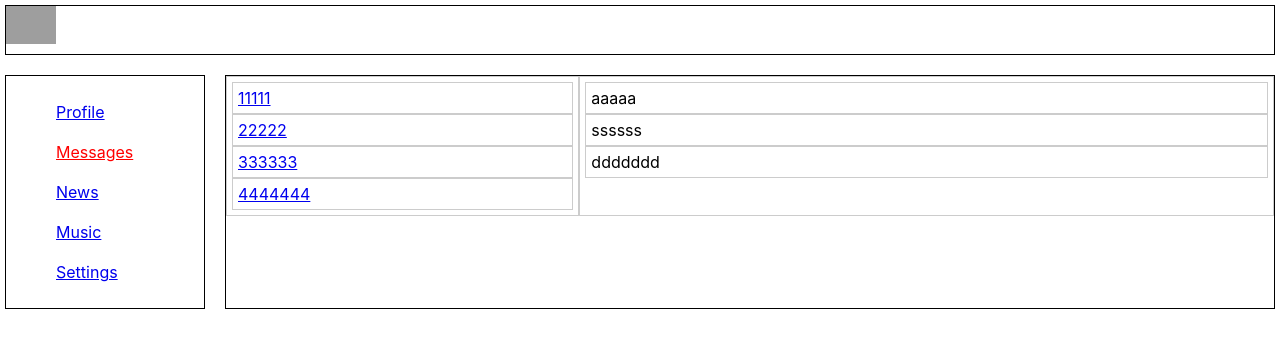
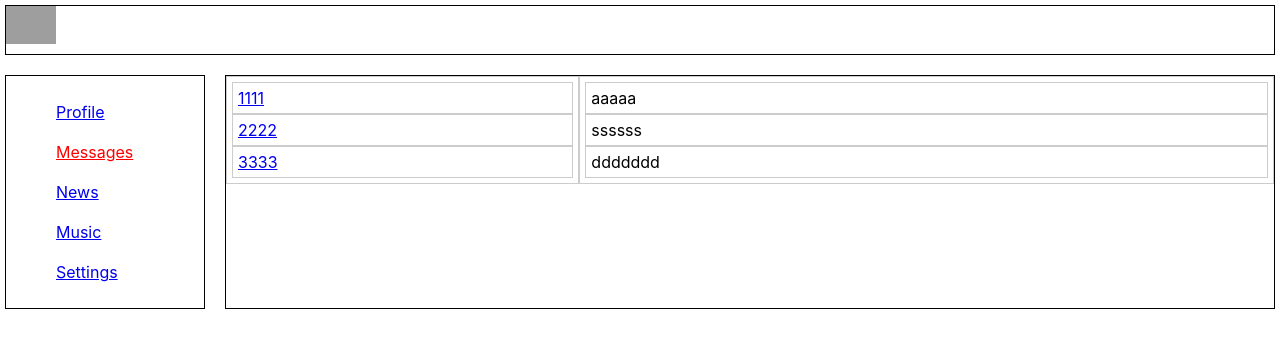
Before and after one commit to AntonVoronezh/Social-Network, a React (Create React App) app: page /dialogs in a window 1280 px wide. Shown: the top 348 px of the page. Built offline with nearby package versions, Linux system fonts and the light colour scheme; grey boxes are pictures that could not be loaded.

Commit message:
add component Dialog

```diff
--- a/src/components/Dialogs/Dialogs.jsx
+++ b/src/components/Dialogs/Dialogs.jsx
@@ -1,31 +1,25 @@
 import React from 'react';
 import { NavLink } from 'react-router-dom';
 import classes from './Dialogs.module.css';
+
+const Dialog = props => {
+	const path = `/dialogs/${props.id}`;
+	return (
+		<div className={`${classes.item}`}>
+			<NavLink to={path} activeClassName={classes.myActive}>
+				{props.name}
+			</NavLink>
+		</div>
+	);
+};
 
 const Dialogs = props => {
 	return (
 		<div className={classes.dialogs}>
 			<div className={classes.items}>
-				<div className={`${classes.items} ${classes.active}`}>
-					<NavLink to="/dialogs/1" activeClassName={classes.items}>
-						11111
-					</NavLink>
-				</div>
-				<div className={classes.items}>
-					<NavLink to="/dialogs/2" activeClassName={classes.items}>
-						22222
-					</NavLink>
-				</div>
-				<div className={classes.items}>
-					<NavLink to="/dialogs/3" activeClassName={classes.items}>
-						333333
-					</NavLink>
-				</div>
-				<div className={classes.items}>
-					<NavLink to="/dialogs/4" activeClassName={classes.items}>
-						4444444
-					</NavLink>
-				</div>
+				<Dialog name="1111" id="1" />
+				<Dialog name="2222" id="2" />
+				<Dialog name="3333" id="3" />
 			</div>
 			<div className={classes.messages}>
 				<div className={classes.message}>aaaaa</div>
--- a/src/components/Dialogs/Dialogs.module.css
+++ b/src/components/Dialogs/Dialogs.module.css
@@ -15,6 +15,11 @@
     padding: 5px;
 }
 
+.itemLink {
+    border: 1px solid #ccc;
+    padding: 5px;
+}
+
 .messages {
     border: 1px solid #ccc;
     padding: 5px;
@@ -26,6 +31,6 @@
     padding: 5px;
 }
 
-.active {
+.myActive {
     color: blue;
 }
```
